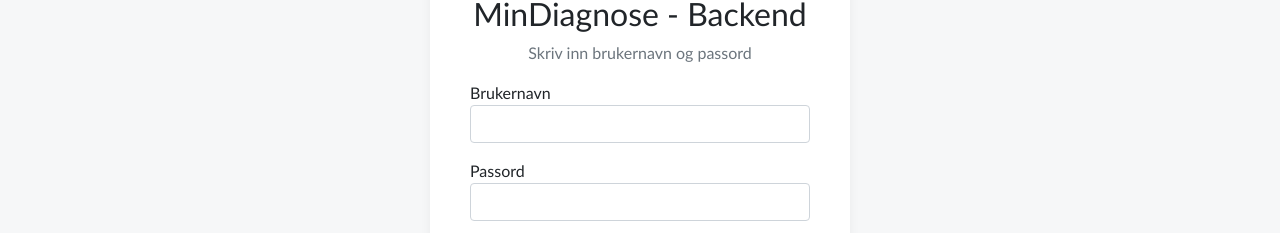
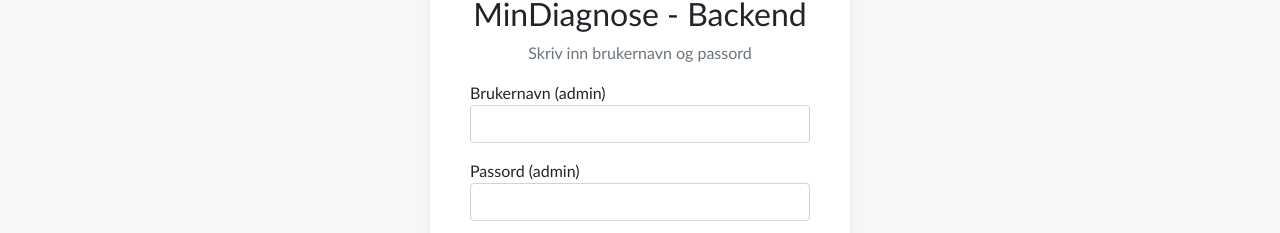
Before and after one commit to githansen/AppDiagnose, a React (Create React App) app in the folder AppDiagnose/ClientApp/: page /logginn in a window 1280 px wide. Shown: the part 337-570 px from the top of the page. Built offline with nearby package versions, Linux system fonts and the light colour scheme; no server answers.

Commit message:
Liten bug-fix

```diff
--- a/AppDiagnose/ClientApp/src/components/felles/NavMenu.js
+++ b/AppDiagnose/ClientApp/src/components/felles/NavMenu.js
@@ -47,7 +47,7 @@ export const NavMenu = () => {
                             {/* Sjekker om bruker er innlogget. Hvis bruker er innlogget vises logg-ut link, hvis ikke vises logg-inn link.*/}
                             {loggetinn() ? (
                                 <NavItem>
-                                    <NavLink className="text-dark" onClick={() => loggUtKnapp()}><i className="bi bi-door-open"></i> Logg ut</NavLink>
+                                    <NavLink tag={Link} className="text-dark" onClick={() => loggUtKnapp()}><i className="bi bi-door-open"></i> Logg ut</NavLink>
                                 </NavItem>
                             ): (
                                 <NavItem>
--- a/AppDiagnose/ClientApp/src/components/konto/LoggInn.js
+++ b/AppDiagnose/ClientApp/src/components/konto/LoggInn.js
@@ -56,11 +56,11 @@ export const LoggInn = () => {
                         <div className="row align-items-md-stretch">
                             <div className="col-md-12">
                                 <FormGroup>
-                                    <Label for="brukernavn">Brukernavn</Label>
+                                    <Label for="brukernavn">Brukernavn (admin)</Label>
                                     <Input type="text" id="brukernavn" name="brukernavn" className="form-control" required="" autoFocus=""></Input>
                                 </FormGroup>
                                 <FormGroup>
-                                    <Label for="passord">Passord</Label>
+                                    <Label for="passord">Passord (admin)</Label>
                                     <Input type="password" id="passord" name="passord" className="form-control" required="" autoFocus=""></Input>
                                 </FormGroup>
                             </div>
```
